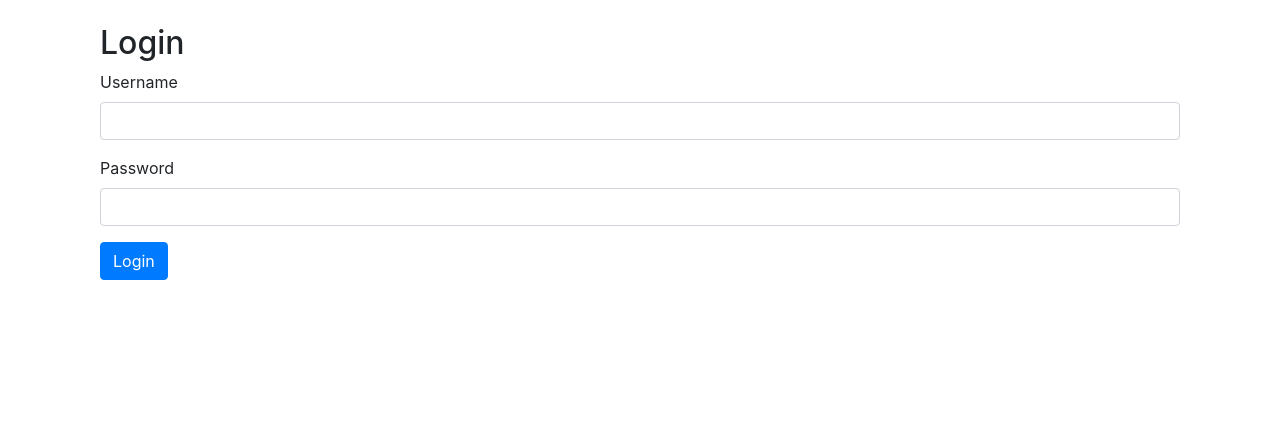
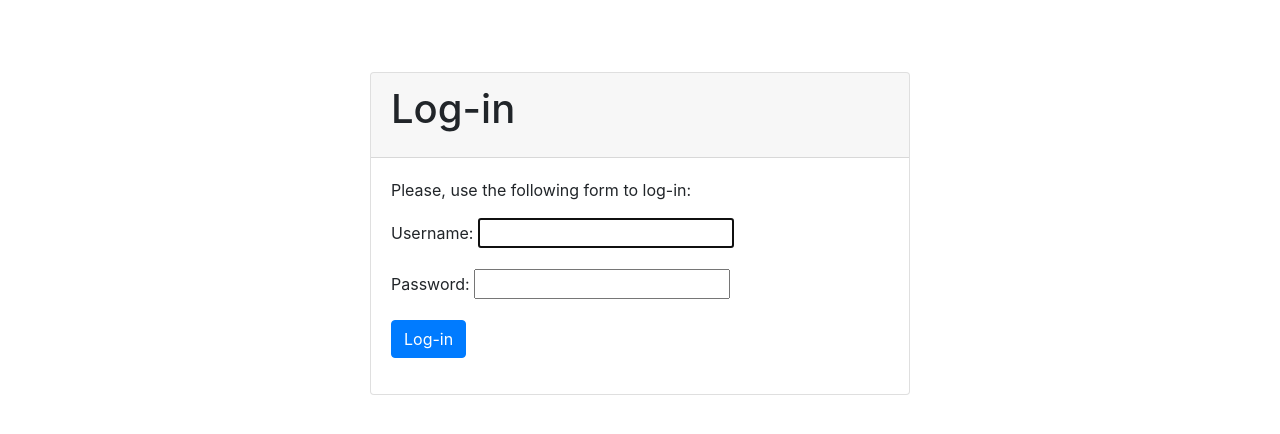
Before and after one commit to AlvinOt/dairy-django, a Django app: page /login/?next=/user_farms/ in a window 1280 px wide. Shown: the part 56-490 px from the top of the page. Run offline with Django 4.2, Linux system fonts and the light colour scheme; some libraries are stand-ins or nearby versions.

Commit message:
auth views + user reg

```diff
--- a/dairydjango_project/settings.py
+++ b/dairydjango_project/settings.py
@@ -25,7 +25,7 @@ SECRET_KEY = 'django-insecure-=p2*@-4k3$w_zou0&ad+^yffbrm^me2ixo$!$j&_9^=^_mss2w
 # SECURITY WARNING: don't run with debug turned on in production!
 DEBUG = True
 
-ALLOWED_HOSTS = ['dairydose.com', 'dairybora.com', 'localhost', '127.0.0.1']
+ALLOWED_HOSTS = ['dairydose.com', 'localhost', '127.0.0.1']
 
 
 # Application definition
@@ -102,7 +102,11 @@ AUTH_PASSWORD_VALIDATORS = [
 
 
 LOGIN_REDIRECT_URL = 'mashamba:farm_list'
+LOGIN_URL = 'mashamba:login'
+LOGOUT_URL = 'mashamba:logout'
 LOGOUT_REDIRECT_URL = 'mashamba:home'
+
+EMAIL_BACKEND = 'django.core.mail.backends.console.EmailBackend'
 
 # Internationalization
 # https://docs.djangoproject.com/en/4.2/topics/i18n/
--- a/mashamba/templates/mashamba/base.html
+++ b/mashamba/templates/mashamba/base.html
@@ -22,14 +22,14 @@
                         <a class="nav-link" href="{% url 'mashamba:farm_list' %}">Farms</a>
                     </li>
                     <li class="nav-item">
-                        <a class="nav-link" href='#'>Logout</a>
+			    <a class="nav-link" href="{% url 'mashamba:logout' %}">Logout</a>
                     </li>
                 {% else %}
                     <li class="nav-item">
-                        <a class="nav-link" href='#'>Login</a>
+			    <a class="nav-link" href="{% url 'mashamba:login' %}">Login</a>
                     </li>
                     <li class="nav-item">
-                        <a class="nav-link" href='#'>Sign Up</a>  <!-- Add this line -->
+                        <a class="nav-link" href="{% url 'mashamba:register' %}">Sign Up</a>  <!-- Add this line -->
                     </li>
                 {% endif %}
 		    <li class="nav-item">
--- a/mashamba/templates/mashamba/dairyfarm/index.html
+++ b/mashamba/templates/mashamba/dairyfarm/index.html
@@ -6,8 +6,8 @@
     <p class="lead">Manage your farms, cows, and more efficiently.</p>
     <hr class="my-4">
     <p>Get started by logging in or sign up a new account.</p>
-    <a class="btn btn-primary btn-lg" href='#' role="button">Login</a>
-    <a class="btn btn-secondary btn-lg" href='#' role="button">Signup</a>
+    <a class="btn btn-primary btn-lg" href='{% url 'mashamba:login' %}' role="button">Login</a>
+    <a class="btn btn-secondary btn-lg" href='{% url 'mashamba:register' %}' role="button">Signup</a>
     <a class="btn btn-info btn-lg" href="{% url 'mashamba:all_farms' %}" role="button">Farms</a>
 </div>
 {% endblock %}
--- a/mashamba/templates/mashamba/dairyfarm/login.html
+++ /dev/null
@@ -1,19 +0,0 @@
-{% extends 'mashamba/base.html' %}
-
-{% block content %}
-<div class="container">
-    <h2>Login</h2>
-    <form method="post">
-        {% csrf_token %}
-        <div class="form-group">
-            <label for="id_username">Username</label>
-            <input type="text" name="username" id="id_username" class="form-control" required>
-        </div>
-        <div class="form-group">
-            <label for="id_password">Password</label>
-            <input type="password" name="password" id="id_password" class="form-control" required>
-        </div>
-        <button type="submit" class="btn btn-primary">Login</button>
-    </form>
-</div>
-{% endblock %}
--- a/mashamba/templates/mashamba/dairyfarm/pay_to_activate.html
+++ b/mashamba/templates/mashamba/dairyfarm/pay_to_activate.html
@@ -7,7 +7,7 @@
             <div class="card">
                 <div class="card-body text-center">
                     <h2 class="card-title">Activate {{ farm.name }}</h2>
-		    <p class="card-text">To activate your farm, please pay <strong>Ksh {{ payment_amount }}</strong> to Mpesa Till number <strong>{{ payment_number }}</strong> ({{ payment_name }}).</p>
+		    <p class="card-text">This is a montly subscription service. To activate your farm for the next 30 days, please pay <strong>Ksh {{ payment_amount }}</strong> to Mpesa Till number <strong>{{ payment_number }}</strong> ({{ payment_name }}).</p>
                     <p class="card-text">Once payment is confirmed, your farm will be activated.</p>
                     <form id="activation-form" action="{% url 'mashamba:farm_detail' slug=farm.slug %}" method="get">
                         <div class="form-check mt-3">
--- /dev/null
+++ b/mashamba/templates/registration/login.html
@@ -0,0 +1,33 @@
+{% extends "mashamba/base.html" %}
+{% load static %}
+
+{% block title %}Log-in{% endblock %}
+
+{% block content %}
+<div class="row justify-content-center">
+    <div class="col-md-6">
+        <div class="card mt-5">
+            <div class="card-header">
+                <h1 class="card-title">Log-in</h1>
+            </div>
+            <div class="card-body">
+                {% if form.errors %}
+                    <div class="alert alert-danger" role="alert">
+                        Your username and password didn't match. Please try again.
+                    </div>
+                {% else %}
+                    <p class="card-text">Please, use the following form to log-in:</p>
+                {% endif %}
+                <div class="login-form">
+                    <form action="{% url 'mashamba:login' %}" method="post">
+                        {% csrf_token %}
+                        {{ form.as_p }}
+                        <input type="hidden" name="next" value="{{ next }}" />
+                        <p><button type="submit" class="btn btn-primary">Log-in</button></p>
+                    </form>
+                </div>
+            </div>
+        </div>
+    </div>
+</div>
+{% endblock %}
--- a/mashamba/urls.py
+++ b/mashamba/urls.py
@@ -1,4 +1,4 @@
-from django.urls import path
+from django.urls import path, include
 from . import views
 from django.contrib.auth import views as auth_views
 
@@ -6,8 +6,10 @@ app_name = 'mashamba'
 
 urlpatterns = [
 
-    path('login/', auth_views.LoginView.as_view(template_name='mashamba/dairyfarm/login.html'), name='login'),
-    path('logout/', auth_views.LogoutView.as_view(next_page='mashamba:home'), name='logout'),
+    #path('login/', auth_views.LoginView.as_view(), name='login'),
+    #path('logout/', auth_views.LogoutView.as_view(), name='logout'),
+    path('register/', views.register, name='register'),
+    path('', include('django.contrib.auth.urls')),
     path('', views.home_view, name='home'),
     path('all_farms/', views.all_farms_view, name='all_farms'),
     #path('<slug:slug>/dashboard/', views.dashboard_view, name='dashboard'),
```
Also changed, not shown: mashamba/forms.py (+18 -1 lines), mashamba/templates/mashamba/register.html (added, +12 -0 lines), mashamba/templates/mashamba/register_done.html (added, +8 -0 lines), mashamba/templates/registration/logged_out.html (added, +22 -0 lines), mashamba/views.py (+17 -1 lines).
